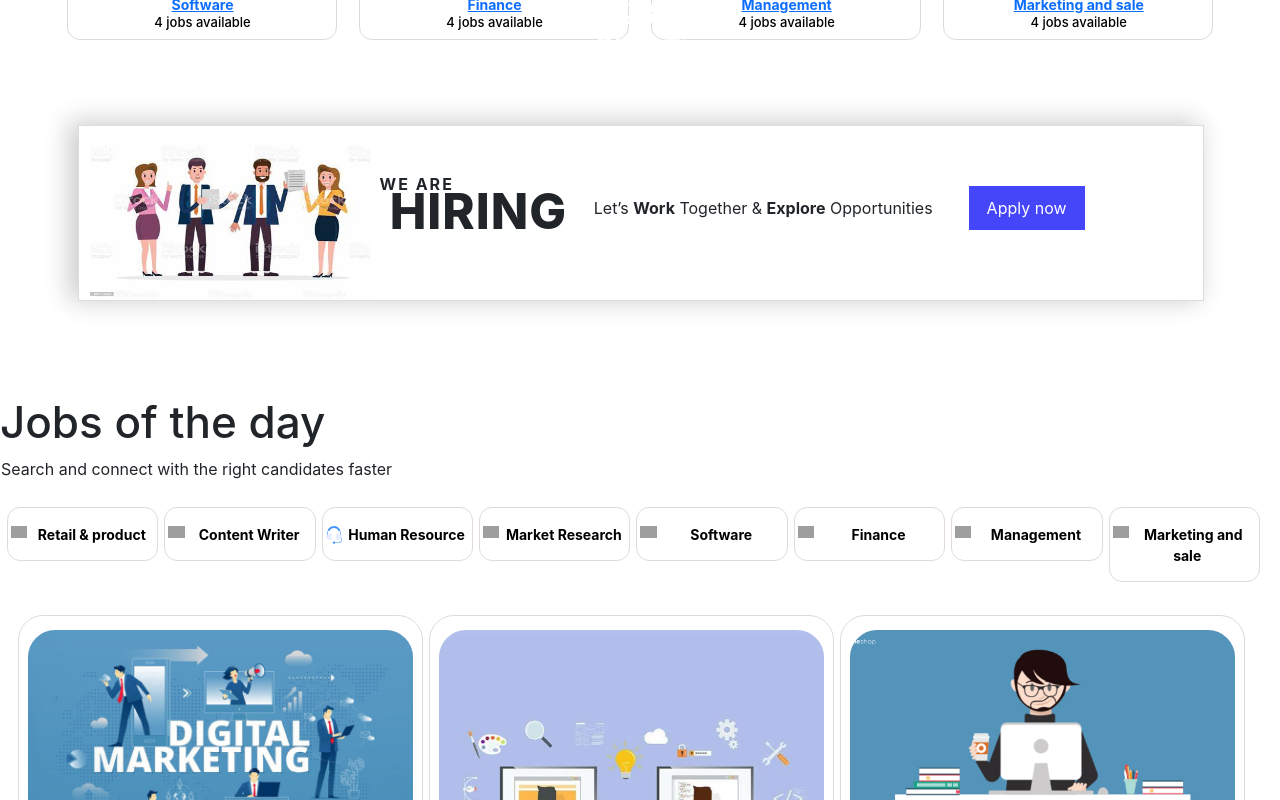
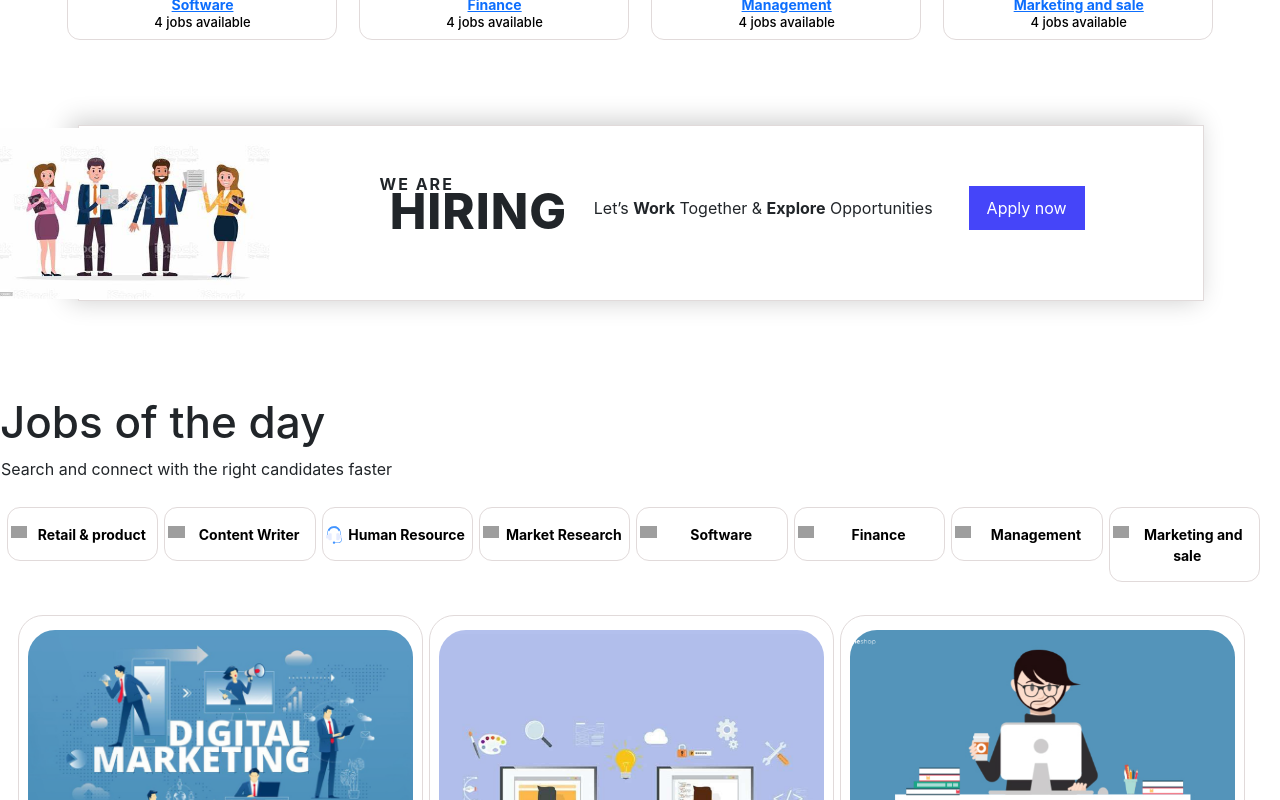
Before and after one commit to MaheshS08/job-portal-react, a React (Create React App) app: page / in a window 1280 px wide. Shown: the part 1740-2540 px from the top of the page. Built offline with nearby package versions, Linux system fonts and the light colour scheme; grey boxes are pictures that could not be loaded.

Commit message:
Updated Main.js

```diff
--- a/src/App.css
+++ b/src/App.css
@@ -285,7 +285,7 @@
 .container1 img {
   height: 171px;
   width: 25%;
-  margin-left: -821px;
+  margin-left: -1023px;
   margin-top: -106px;
 }
 .jobs-1 {
@@ -422,7 +422,7 @@ width:94%;
   font-size: 14px;
   padding-left: 1px;
   width:63%;
-
+}
 
 .form-container {
 	display: flex;
@@ -539,9 +539,9 @@ width:94%;
   font-size: 14px;
   font-weight: normal;
 }
-  margin-top: 10px;
+  /* margin-top: 10px;
   margin-left: 5px;
-}
+} */
 .text3 a
 {
   text-decoration: none;
```
